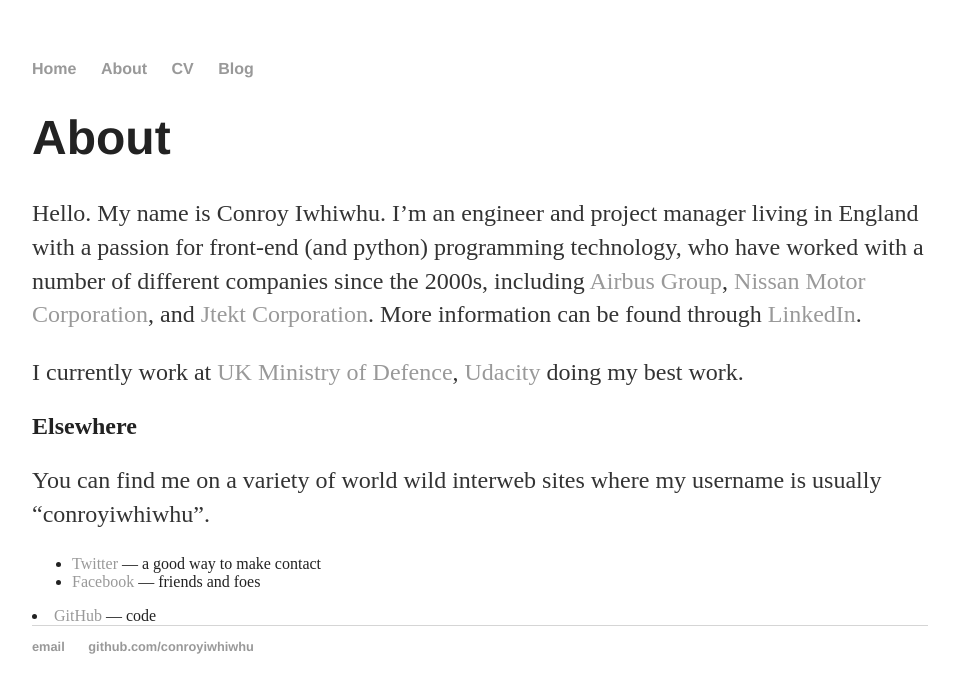
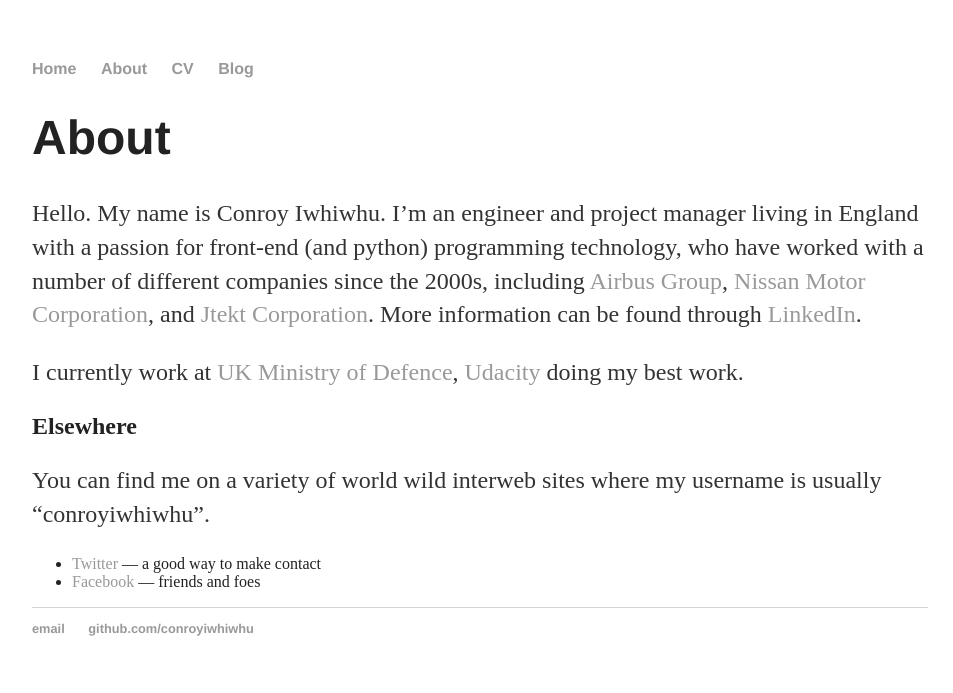
Before and after one commit to conroyiwhiwhu/conroyiwhiwhu.github.io, a Jekyll site: the page built from about/index.html, in a window 1280 px wide. Shown: the top 693 px of the page, without its empty margins (160-1113 px from the left). Built offline with Jekyll 4.4.1, drawn with Linux system fonts in a browser that asks for light colours.

Commit message:
Update index.html

```diff
--- a/about/index.html
+++ b/about/index.html
@@ -39,7 +39,7 @@
 
 <!--            <ul class="contacts">-->
 <!--                <li><a href="https://twitter.com/techconroy">Twitter</a> — a good way to make contact</li>-->
-                <li><a href="https://github.com/conroyiwhiwhu/">GitHub</a> — code</li>
+                <!--<li><a href="https://github.com/conroyiwhiwhu/">GitHub</a> — code</li>-->
 <!--                <li><a href="http://facebook.com/conroyiwhiwhu">Facebook</a> — friends and foes</li>-->
 <!--                <li><a href="https://uk.linkedin.com/in/conroyiwhiwhu">LinkedIn</a></li>-->
 <!--                </ul>-->
```
